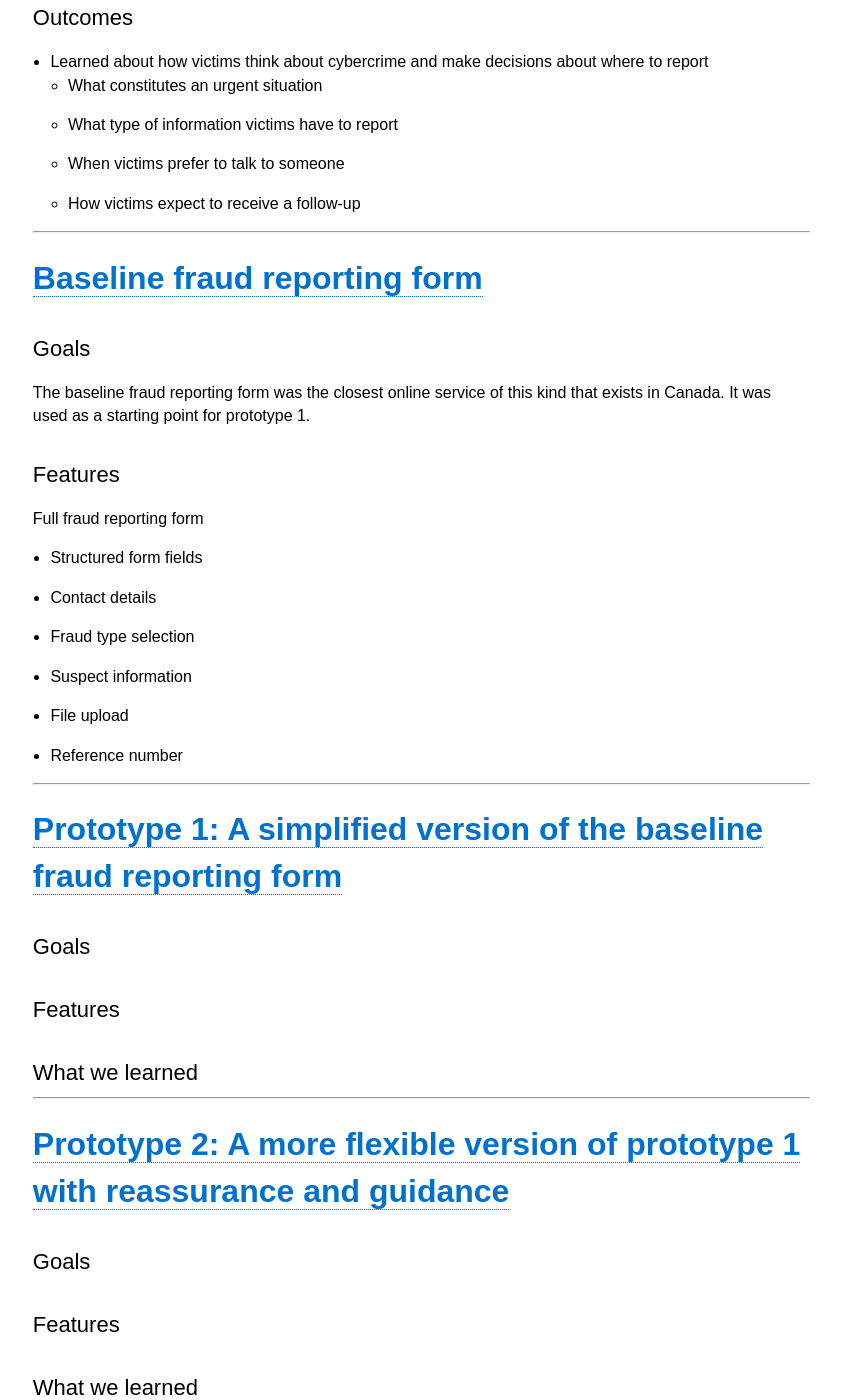
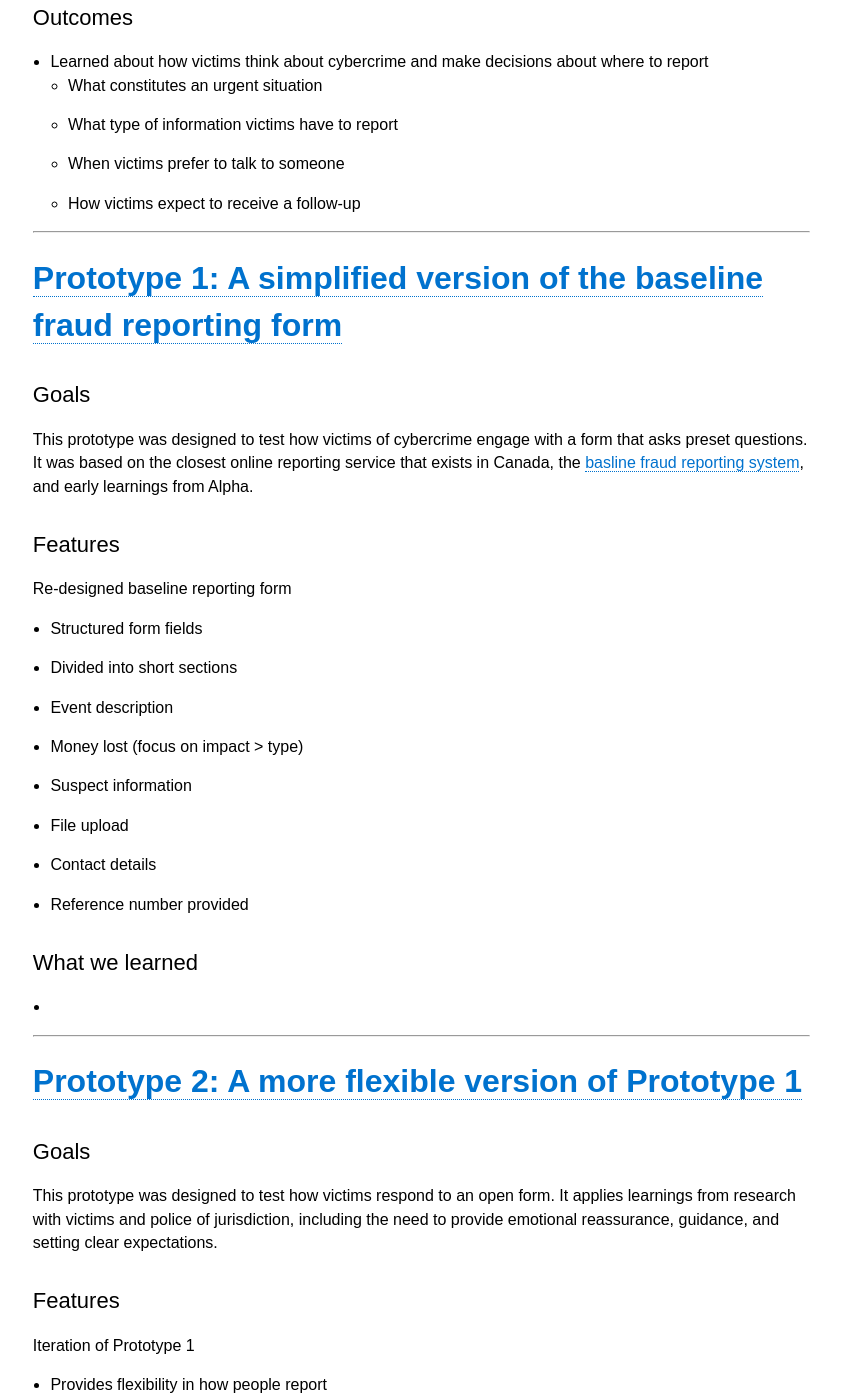
Before and after one commit to cds-snc/rcmp-report-a-cybercrime-alpha-documentation, a Jekyll site: the page built from _pages/en/prototypes.md, in a window 1280 px wide and 1400 px high, scrolled down 1750 px. Shown: the whole window, without its empty margins (410-1251 px from the left). Built offline with Jekyll 4.4.1, drawn with Linux system fonts in a browser that asks for light colours; some of the changed text lies outside the part shown.

Commit message:
Add details for P1 and P2

```diff
--- a/_pages/en/prototypes.md
+++ b/_pages/en/prototypes.md
@@ -14,16 +14,15 @@ We gathered both qualitative and quantitative insights from research directly wi
 
 You can find an overview of all the prototypes below:
 
-[Concept 1: Reporting cybercrime with a single identifier](https://rac-concept-1.herokuapp.com/)
+[Concept 1: Reporting cybercrime with a single identifier](https://rac-concept-1.herokuapp.com/) (April 2019)
 
-[Concept 2: Finding out where to report cybercrime](https://rac-concept-2.herokuapp.com/)
-
-[Prototype 1: A simplified version of the baseline form](https://www.report-a-cybercrime.alpha.rcmp-grc.gc.ca/p1)
-
-[Prototype 2: A more flexible version of prototype 1 with reassurance and guidance](https://www.report-a-cybercrime.alpha.rcmp-grc.gc.ca/p2)
+[Concept 2: Finding out where to report cybercrime](https://rac-concept-2.herokuapp.com/) (May 2019)
 
 [Baseline fraud reporting form](https://report-a-cybercrime.alpha.rcmp-grc.gc.ca/CAFCFRS/)
 
+[Prototype 1: A simplified version of the baseline form](https://www.report-a-cybercrime.alpha.rcmp-grc.gc.ca/p1) (July 2019)
+
+[Prototype 2: A more flexible version of prototype 1 with reassurance and guidance](https://www.report-a-cybercrime.alpha.rcmp-grc.gc.ca/p2) (August 2019)
 
 ---
 
@@ -64,47 +63,52 @@ A decision tree to find the most relevant reporting option
 
 ---
 
-# [Baseline fraud reporting form](https://report-a-cybercrime.alpha.rcmp-grc.gc.ca/CAFCFRS/)
+# [Prototype 1: A simplified version of the baseline fraud reporting form](https://www.report-a-cybercrime.alpha.rcmp-grc.gc.ca/p1)
 
 ## Goals
-The baseline fraud reporting form was the closest online service of this kind that exists in Canada. It was used as a starting point for prototype 1.
+This prototype was designed to test how victims of cybercrime engage with a form that asks preset questions. It was based on the closest online reporting service that exists in Canada, the [basline fraud reporting system](https://report-a-cybercrime.alpha.rcmp-grc.gc.ca/CAFCFRS/), and early learnings from Alpha.
 
 ## Features
-Full fraud reporting form
+Re-designed baseline reporting form
  * Structured form fields
- * Contact details
- * Fraud type selection
- * Suspect information
- * File upload
- * Reference number
+ * Divided into short sections
+  * Event description
+  * Money lost (focus on impact > type)
+  * Suspect information
+  * File upload
+  * Contact details
+ * Reference number provided
+
+## What we learned
+ *
 
 ---
 
-# [Prototype 1: A simplified version of the baseline fraud reporting form](https://www.report-a-cybercrime.alpha.rcmp-grc.gc.ca/p1)
+# [Prototype 2: A more flexible version of Prototype 1](https://www.report-a-cybercrime.alpha.rcmp-grc.gc.ca/p2)
 
 ## Goals
-
+This prototype was designed to test how victims respond to an open form. It applies learnings from research with victims and police of jurisdiction, including the need to provide emotional reassurance, guidance, and setting clear expectations.
 
 ## Features
+Iteration of Prototype 1
+ * Provides flexibility in how people report
+ * Asks about impact
+ * Uses reassuring language
+ * Provides guidance on what happens next
 
 ## What we learned
+ *
 
 ---
 
-# [Prototype 2: A more flexible version of prototype 1 with reassurance and guidance](https://www.report-a-cybercrime.alpha.rcmp-grc.gc.ca/p2)
+# How these performed: Comparing Prototype 1 and Prototype 2 in a quantitative study
 
-## Goals
+## Goal
+The goal of this study was to evaluate which prototype performed better and which features and functions to carry forward. This will help plot the course for the earliest deliverable with the highest impact.
 
-## Features
-
-## What we learned
-
-
-
----
-
-# Comparing prototypes: Quantitative study
-
-## Method
+## Purpose
+ * quality of the users' experience reporting a cybercrime
+ * users' trust and confidence in the form
+ * quality and quantity of reports submitted
 
 ## Results
```
